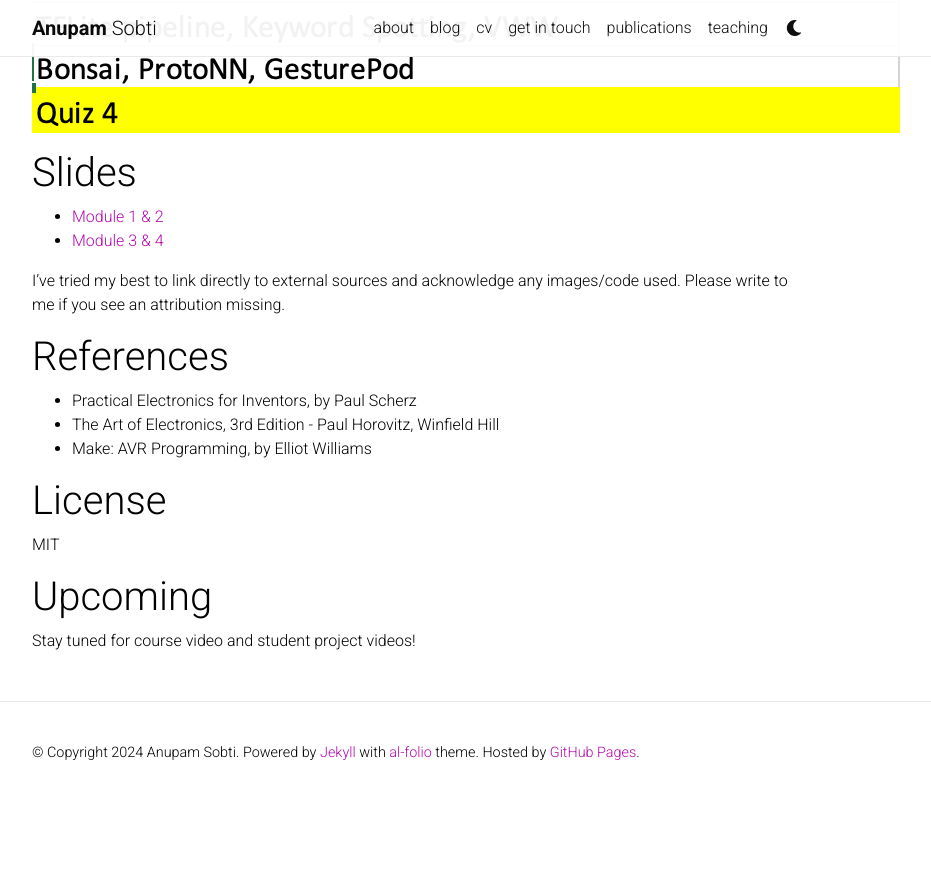
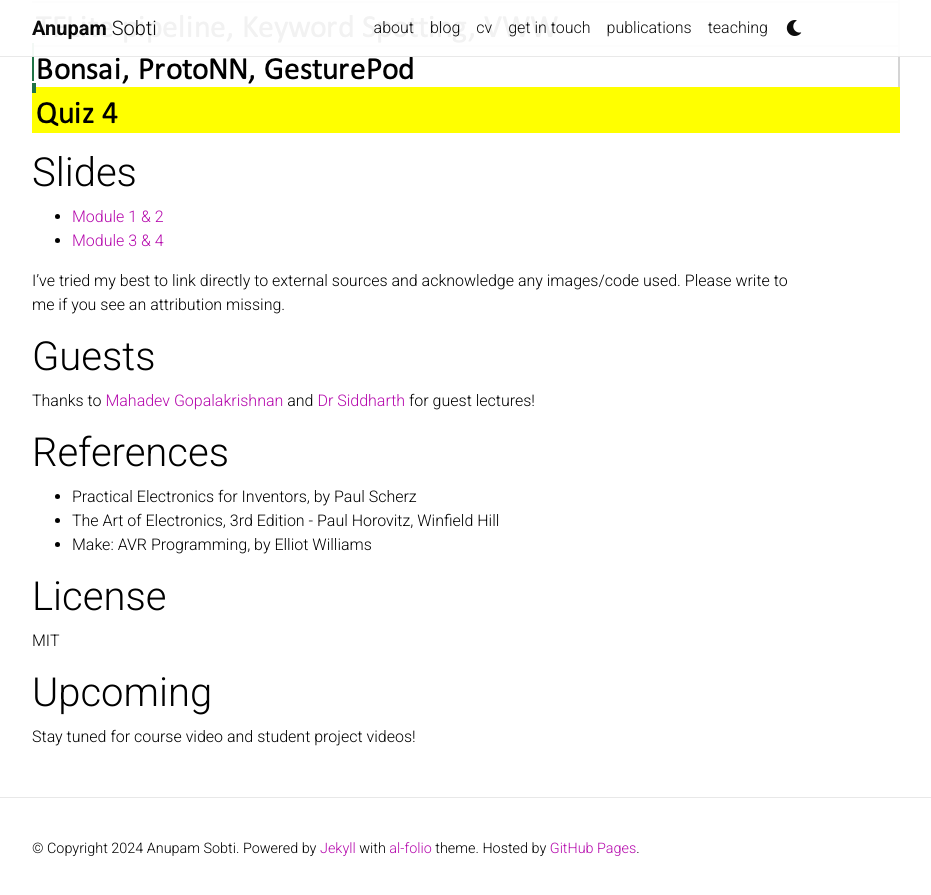
Before and after one commit to anupamsobti/anupamsobti.github.io, a Jekyll site: the page built from _pages/embedded-23.md, in a window 1280 px wide and 900 px high, scrolled down 1825 px. Shown: the top 895 px of the window, without its empty margins (223-1154 px from the left). Built offline with Jekyll 4.4.1, drawn with Linux system fonts in a browser that asks for light colours; nearby versions of some CDN libraries; comment, search, counter and statistics services are not loaded; a style sheet for code colours, icons or effects is not loaded; before the commit the page ends 2629 px from its top, so only the background shows below that.

Commit message:
Added guests

```diff
--- a/_pages/embedded-23.md
+++ b/_pages/embedded-23.md
@@ -25,6 +25,9 @@ The project based component of the course involved two projects - one including
 
 I've tried my best to link directly to external sources and acknowledge any images/code used. Please write to me if you see an attribution missing.
 
+# Guests
+Thanks to [Mahadev Gopalakrishnan](https://www.linkedin.com/in/mahadevg1492/) and [Dr Siddharth](https://ssiddharth.in/) for guest lectures!
+
 # References
 - Practical Electronics for Inventors, by Paul Scherz
 - The Art of Electronics, 3rd Edition - Paul Horovitz, Winfield Hill
```
